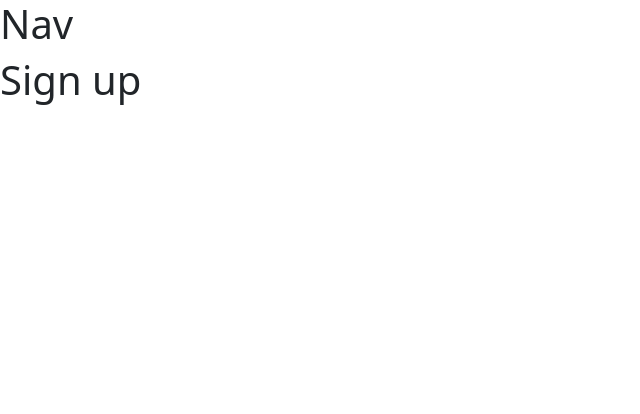
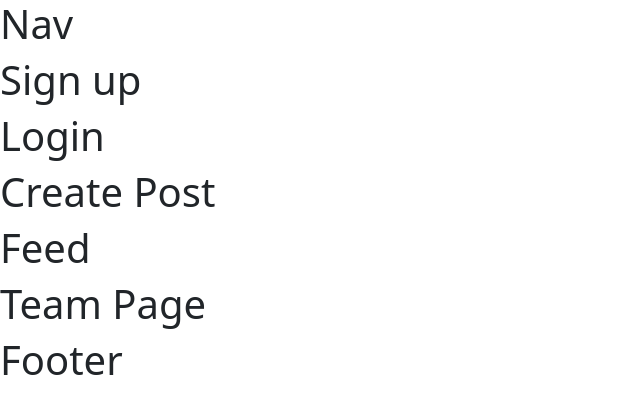
Before and after one commit to shinheep/travel-frontend, a React (Create React App) app: page / in a window 1280 px wide. Shown: the top 414 px of the page, without its empty margins (0-640 px from the left). Built offline with nearby package versions, Linux system fonts and the light colour scheme; no server answers.

Commit message:
changed to components on app.js

```diff
--- a/package.json
+++ b/package.json
@@ -6,6 +6,7 @@
     "@testing-library/jest-dom": "^5.15.0",
     "@testing-library/react": "^11.2.7",
     "@testing-library/user-event": "^12.8.3",
+    "bootstrap": "^5.1.3",
     "react": "^17.0.2",
     "react-bootstrap": "^2.0.2",
     "react-dom": "^17.0.2",
--- a/src/App.js
+++ b/src/App.js
@@ -5,20 +5,20 @@ import Feed from './Components/Feed';
 import Footer from './Components/Footer';
 import Nav from './Components/Nav';
 import TeamPage from './Components/TeamPage';
-import { Route, Routes } from 'react-router';
+// import { Route, Routes } from 'react-router';
 
 function App() {
 	return (
 		<div className='App'>
 			<Nav />
-			<Routes>
-				<Route path='/' element={<SignUp />} />
-				<Route path='/' element={<Login />} />
-				<Route path='/' element={<CreatePost />} />
-				<Route path='/' element={<Feed />} />
-				<Route path='/' element={<TeamPage />} />
-				<Route path='/' element={<Footer />} />
-			</Routes>
+			{/* <Routes> */}
+				<SignUp/>
+				<Login/>
+				<CreatePost/>
+				<Feed/>
+				<TeamPage/>
+				<Footer/>
+			{/* </Routes> */}
 		</div>
 	);
 }
--- a/src/Components/Feed.js
+++ b/src/Components/Feed.js
@@ -1,9 +1,24 @@
+import React, {useState, useEffect} from 'react'
+
 function Feed() {
+
+	const [feedData, setFeedData] = useState([])
+
+	const makeApiCall = () => {
+		fetch("https://travelgram-app-heroku.herokuapp.com/post")
+		.then((res) => res.json())
+		.then((data) => console.log(ImageData));
+	}
+
+	useEffect(() => {
+		makeApiCall()
+	}, [])
+
 	return (
-		<div className='Feed'>
-			<h1>Feed</h1>
-		</div>
-	);
+    <div className="Feed">
+      <h1>Feed</h1>
+    </div>
+  );
 }
 
 export default Feed;
```
Also changed, not shown: 1 other file (tests, documents, lock files or other folders).
